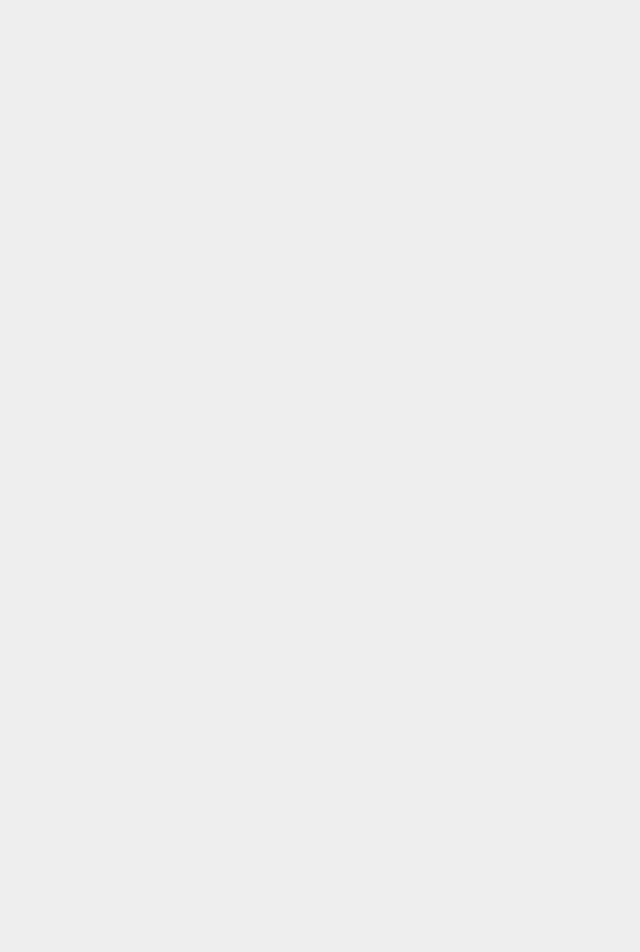
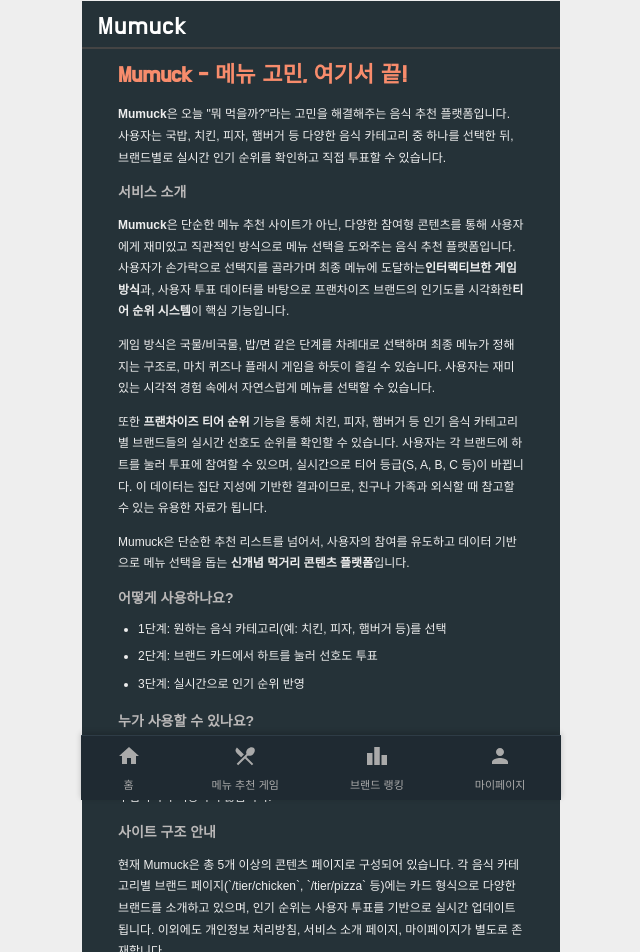
Before and after one commit to YeongjunHwang/mumuck, a React (Create React App) app: page /Info in a window 1280 px wide. Before the commit this address had no page. Shown: the top 952 px of the page, without its empty margins (319-959 px from the left). Before the commit the page ends 800 px from the top, so only its background shows below. Built offline with nearby package versions, Linux system fonts and the light colour scheme; no server answers.

Commit message:
Info 생성 및 메타데이터 추가

```diff
--- a/src/components/SiteInfo/SiteInfo.tsx
+++ b/src/components/SiteInfo/SiteInfo.tsx
@@ -4,9 +4,12 @@ const SiteInfo = () => {
     return (
         <footer className="site-info-footer">
             <div>
+                <a href="/Info">서비스 안내</a>
+                <span> | </span>
                 <a href="/privacy">개인정보처리방침</a>
                 <span> | </span>
                 <a href="/terms">이용약관</a>
+
             </div>
             <div style={{ fontSize: '11px', marginTop: '4px' }}>© 2025 Mumuck. All rights reserved.
             </div>
--- /dev/null
+++ b/src/components/SiteInfo/pages/Info.css
@@ -0,0 +1,43 @@
+/* InfoPage 스타일 */
+.info-page {
+  padding: 16px;
+  background-color: #253238; /* 딥블루 계열 배경 */
+  color: #eee;               /* 밝은 텍스트 */
+  font-size: 15px;
+  line-height: 1.7;
+  margin-top: 0;
+  box-sizing: border-box;
+  overflow-y: auto;
+  max-height: none;
+}
+
+.info-page h1 {
+  font-size: 22px;
+  margin-bottom: 8px;
+  color: #f88c6c; /* 포인트 색상 */
+}
+
+.info-page h2 {
+  font-size: 14px;
+  margin-top: 12px;
+  margin-bottom: 6px;
+  color: #bab8b8; /* 중간 회색 */
+}
+
+.info-page p {
+  font-size: 12px;
+  margin-top: 10px;
+  line-height: 1.8;
+  white-space: normal;
+}
+
+.info-page ul {
+  padding-left: 20px;
+  margin-top: 8px;
+}
+
+.info-page li {
+  font-size: 12px;
+  margin-bottom: 6px;
+  line-height: 1.8;
+}
--- /dev/null
+++ b/src/components/SiteInfo/pages/Info.tsx
@@ -0,0 +1,70 @@
+import React from 'react';
+import './Info.css';
+
+const InfoPage = () => {
+  return (
+    <div className="info-page">
+      <h1>Mumuck - 메뉴 고민, 여기서 끝!</h1>
+      <p>
+        <strong>Mumuck</strong>은 오늘 "뭐 먹을까?"라는 고민을 해결해주는 음식 추천 플랫폼입니다.
+        사용자는 국밥, 치킨, 피자, 햄버거 등 다양한 음식 카테고리 중 하나를 선택한 뒤,
+        브랜드별로 실시간 인기 순위를 확인하고 직접 투표할 수 있습니다.
+      </p>
+
+      <h2>서비스 소개</h2>
+      <p>
+        <strong>Mumuck</strong>은 단순한 메뉴 추천 사이트가 아닌, 다양한 참여형 콘텐츠를 통해 사용자에게 재미있고 직관적인 방식으로
+        메뉴 선택을 도와주는 음식 추천 플랫폼입니다. 사용자가 손가락으로 선택지를 골라가며 최종 메뉴에 도달하는
+        <strong>인터랙티브한 게임 방식</strong>과, 사용자 투표 데이터를 바탕으로 프랜차이즈 브랜드의 인기도를 시각화한
+        <strong>티어 순위 시스템</strong>이 핵심 기능입니다.
+      </p>
+      <p>
+        게임 방식은 국물/비국물, 밥/면 같은 단계를 차례대로 선택하며 최종 메뉴가 정해지는 구조로, 마치 퀴즈나 플래시 게임을 하듯이
+        즐길 수 있습니다. 사용자는 재미있는 시각적 경험 속에서 자연스럽게 메뉴를 선택할 수 있습니다.
+      </p>
+      <p>
+        또한 <strong>프랜차이즈 티어 순위</strong> 기능을 통해 치킨, 피자, 햄버거 등 인기 음식 카테고리별 브랜드들의 실시간 선호도 순위를 확인할 수 있습니다.
+        사용자는 각 브랜드에 하트를 눌러 투표에 참여할 수 있으며, 실시간으로 티어 등급(S, A, B, C 등)이 바뀝니다.
+        이 데이터는 집단 지성에 기반한 결과이므로, 친구나 가족과 외식할 때 참고할 수 있는 유용한 자료가 됩니다.
+      </p>
+      <p>
+        Mumuck은 단순한 추천 리스트를 넘어서, 사용자의 참여를 유도하고 데이터 기반으로 메뉴 선택을 돕는 <strong>신개념 먹거리 콘텐츠 플랫폼</strong>입니다.
+      </p>
+
+      <h2>어떻게 사용하나요?</h2>
+      <ul>
+        <li>1단계: 원하는 음식 카테고리(예: 치킨, 피자, 햄버거 등)를 선택</li>
+        <li>2단계: 브랜드 카드에서 하트를 눌러 선호도 투표</li>
+        <li>3단계: 실시간으로 인기 순위 반영</li>
+      </ul>
+
+      <h2>누가 사용할 수 있나요?</h2>
+      <p>
+        Mumuck은 로그인 없이도 누구나 사용할 수 있으며, 투표 기능은 Google 계정 로그인 후 제공됩니다.
+        사용자 인증은 Google OAuth를 기반으로 하며, 개인 정보를 수집하거나 저장하지 않습니다.
+      </p>
+
+      <h2>사이트 구조 안내</h2>
+      <p>
+        현재 Mumuck은 총 5개 이상의 콘텐츠 페이지로 구성되어 있습니다. 각 음식 카테고리별 브랜드 페이지(`/tier/chicken`, `/tier/pizza` 등)에는
+        카드 형식으로 다양한 브랜드를 소개하고 있으며, 인기 순위는 사용자 투표를 기반으로 실시간 업데이트됩니다.
+        이외에도 개인정보 처리방침, 서비스 소개 페이지, 마이페이지가 별도로 존재합니다.
+      </p>
+
+      <h2>개인정보 보호 정책</h2>
+      <p>
+        Mumuck은 사용자로부터 직접적인 개인정보를 수집하지 않으며, Google 로그인을 통해 최소한의 인증 정보만 활용합니다.
+        자세한 내용은 <a href="/privacy">개인정보처리방침</a> 페이지를 참고하세요.
+      </p>
+
+      <h2>문의처</h2>
+      <p>
+        서비스 개선 제안, 오류 제보, 광고 관련 문의는 아래 이메일로 연락주시면 신속하게 응답드리겠습니다. <br/>
+        <strong>이메일:</strong> mumuck@naver.com
+      </p>
+      <br /><br /><br /><br />
+    </div>
+  );
+};
+
+export default InfoPage;
--- a/src/routes/AppRouter.tsx
+++ b/src/routes/AppRouter.tsx
@@ -4,8 +4,9 @@ import IntroPage from '../pages/IntroPage/IntroPage';
 import GamePage from '../pages/GamePage/GamePage';
 import MyPage from '../pages/MyPage/MyPage';
 import UserPage from '../pages/MyPage/UserPage';
-import PrivacyPage from '../pages/MyPage/PrivacyPage';
-import Terms from '../pages/MyPage/TermsPage';
+import PrivacyPage from '../components/SiteInfo/pages/PrivacyPage';
+import Terms from '../components/SiteInfo/pages/TermsPage';
+import Info from '../components/SiteInfo/pages/Info';
 import OAuthCallback from '../pages/MyPage/OAuthCallback';
 import TierIntro from '../pages/TierPage/TierIntro';
 
@@ -19,9 +20,11 @@ const AppRouter = () => {
         <Route path="game" element={<GamePage />} />
         <Route path="TierIntro" element={<TierIntro />} />
         <Route path="mypage" element={<MyPage />} />
-         <Route path="/user" element={<UserPage />} />
+        <Route path="/user" element={<UserPage />} />
         <Route path="privacy" element={<PrivacyPage />} />
         <Route path="terms" element={<Terms />} />
+        <Route path="Info" element={<Info />} />
+
 
       </Route>
       <Route path="/oauth/callback" element={<OAuthCallback />} />
```
Also changed, not shown: src/components/SiteInfo/pages/PrivacyPage.css (renamed from src/pages/MyPage/PrivacyPage.css), src/components/SiteInfo/pages/PrivacyPage.tsx (renamed from src/pages/MyPage/PrivacyPage.tsx), src/components/SiteInfo/pages/TermsPage.tsx (renamed from src/pages/MyPage/TermsPage.tsx), src/components/SiteInfo/pages/TermsPages.tsx (renamed from src/pages/MyPage/TermsPages.tsx).
